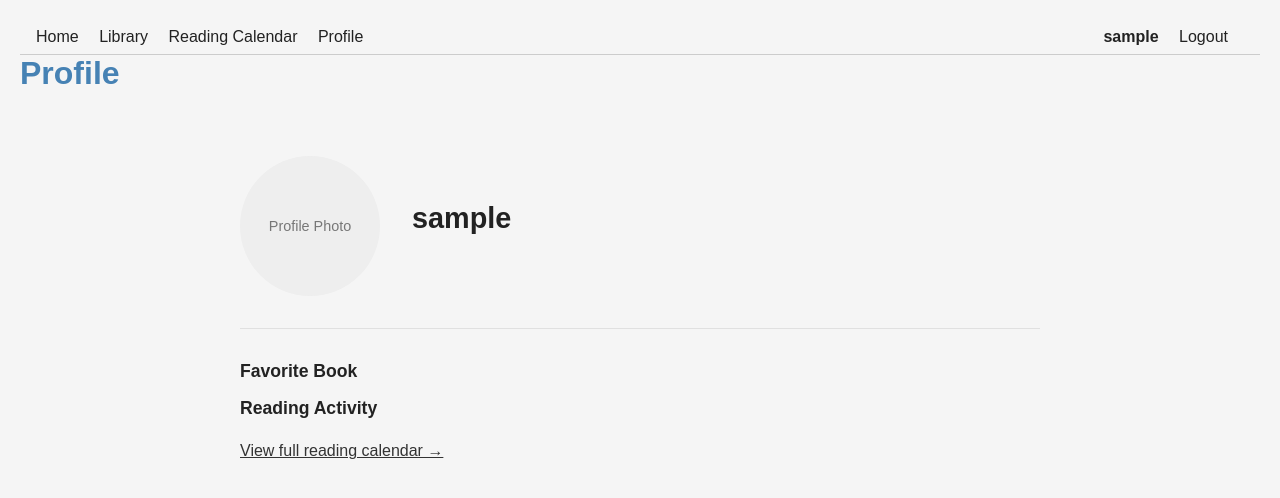
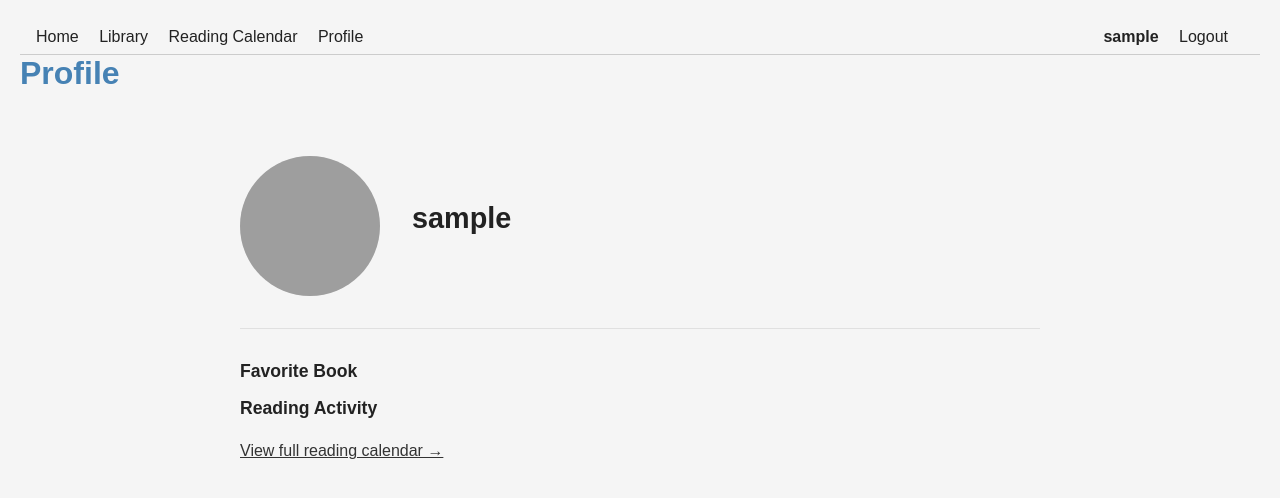
Before and after one commit to BryanMurphy02/digitalLibrary, a Flask app: page /profile in a window 1280 px wide. Shown: the top 498 px of the page. Run offline with Flask 3, Linux system fonts and the light colour scheme; the visitor is signed in with stand-in values (Sample User, id 1); data that the repository does not hold is empty; some libraries are stand-ins or nearby versions; grey boxes are pictures that could not be loaded.

Commit message:
Added profile picture linkup

```diff
--- a/static/styles.css
+++ b/static/styles.css
@@ -194,17 +194,26 @@
     flex-wrap: wrap;
 }
 
-.profile-picture-placeholder {
+.profile-picture {
     width: 140px;
     height: 140px;
     border-radius: 50%;
-    background: #eee;
+    overflow: hidden;          /* ensures image stays inside the circle */
+    background: #eee;          /* placeholder color if image fails to load */
     display: flex;
     align-items: center;
     justify-content: center;
-    color: #777;
-    font-size: 0.9rem;
 }
+
+.profile-picture img {
+    width: 100%;
+    height: 100%;
+    object-fit: cover;         /* fills the circle while preserving aspect ratio */
+    object-position: center;   /* centers the important part of the image */
+    display: block;            /* removes inline spacing issues */
+}
+
+
 
 .profile-username {
     font-size: 1.8rem;
--- a/templates/profile.html
+++ b/templates/profile.html
@@ -12,11 +12,10 @@
 
         <div class="profile-header">
             <div class="profile-picture">
-                <!-- Placeholder for now -->
-                <div class="profile-picture-placeholder">
-                    Profile Photo
-                </div>
+                <img src="{{ url_for('static', filename=user_data.profile_picture) }}" alt="{{ user_data.username }}">
             </div>
+
+
 
             <div class="profile-main-info">
                 <h2 class="profile-username">{{current_user.username}}</h2>
```
